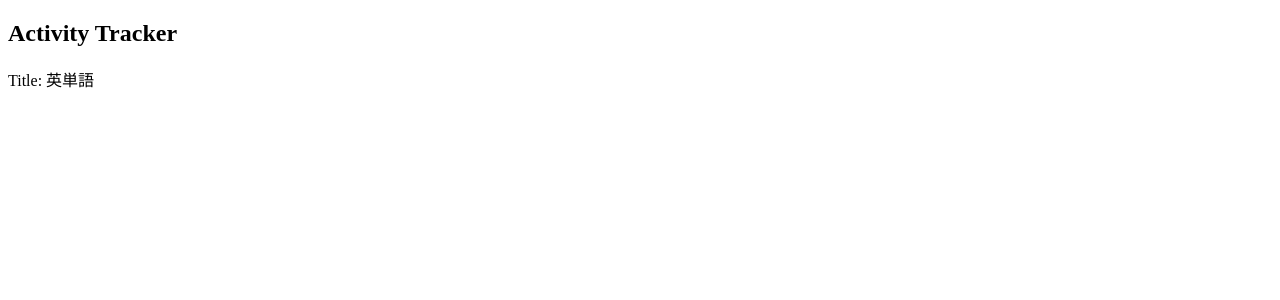
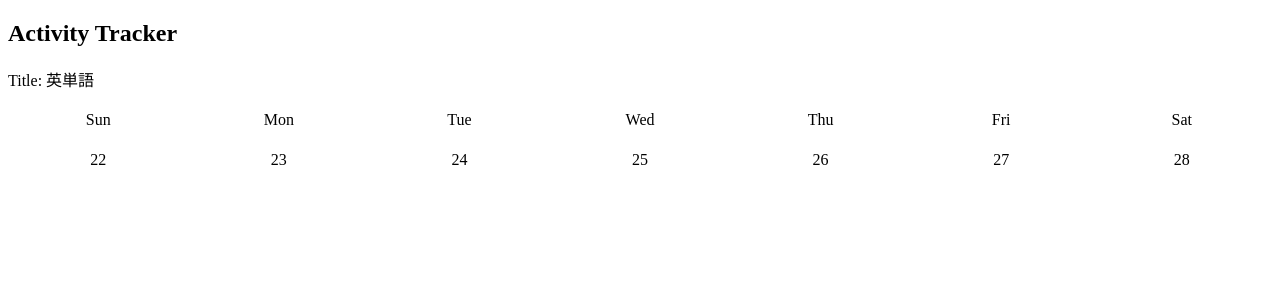
Before and after one commit to i-whammy/tracker-ng, an Angular app: page /activity/1 in a window 1280 px wide. Shown: the top 300 px of the page. Built offline with nearby package versions, Linux system fonts and the light colour scheme.

Commit message:
added weekly achievement component with fixed dates

```diff
--- a/src/app/activity/activity.component.html
+++ b/src/app/activity/activity.component.html
@@ -1,3 +1,4 @@
 <div *ngIf="activity">
   <span>Title: {{ activity.name }}</span>
+  <app-weekly-achievement></app-weekly-achievement>
 </div>
--- /dev/null
+++ b/src/app/weekly-achievement/weekly-achievement.component.html
@@ -0,0 +1,14 @@
+<div>
+  <div class="days">
+    <div>Sun</div>
+    <div>Mon</div>
+    <div>Tue</div>
+    <div>Wed</div>
+    <div>Thu</div>
+    <div>Fri</div>
+    <div>Sat</div>
+  </div>
+  <div class="dates">
+    <div *ngFor="let date of dates">{{ date }}</div>
+  </div>
+</div>
--- /dev/null
+++ b/src/app/weekly-achievement/weekly-achievement.component.scss
@@ -0,0 +1,21 @@
+.days {
+  display: flex;
+  margin-top: 20px;
+  margin-bottom: 20px;
+
+  div {
+    flex: 1 1 0;
+    height: 20px;
+    text-align: center;
+  }
+}
+
+.dates {
+  display: flex;
+
+  div {
+    flex: 1 1 0;
+    height: 20px;
+    text-align: center;
+  }
+}
--- /dev/null
+++ b/src/app/weekly-achievement/weekly-achievement.component.ts
@@ -0,0 +1,14 @@
+import { Component, OnInit } from '@angular/core';
+
+@Component({
+  selector: 'app-weekly-achievement',
+  templateUrl: './weekly-achievement.component.html',
+  styleUrls: ['./weekly-achievement.component.scss'],
+})
+export class WeeklyAchievementComponent implements OnInit {
+  constructor() {}
+
+  dates = [22, 23, 24, 25, 26, 27, 28];
+
+  ngOnInit(): void {}
+}
```
Also changed, not shown: src/app/app.module.ts (+7 -1 lines), 1 other file (tests, documents, lock files or other folders).
